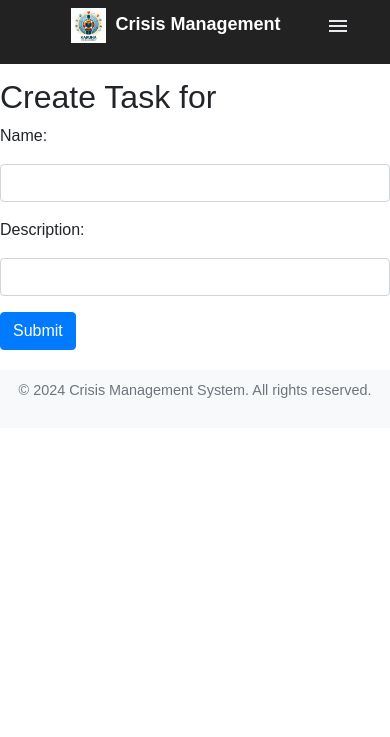
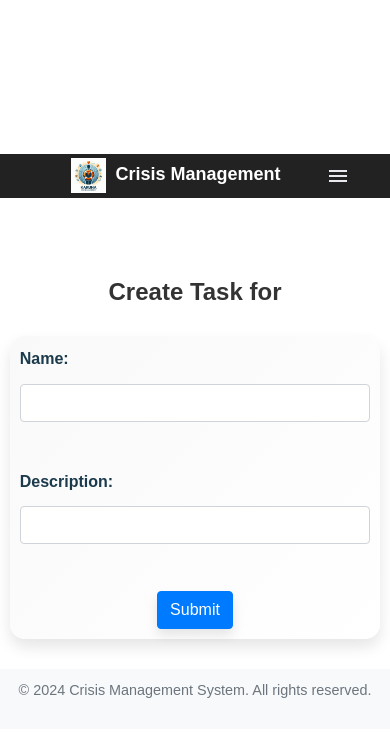
Before and after one commit to kaivalmehta/G5_Crisis_Management_System, a Django app: template source/templates/task_form.html in a window 390 px wide. Shown: the top 737 px of the page. Run offline with Django 5.2, Linux system fonts and the light colour scheme; the template is opened without the code that fills it: values that come from a table or form of the project are taken from there, others are empty; some libraries are stand-ins or nearby versions.

Commit message:
Styling of task page and add task page

```diff
--- /dev/null
+++ b/source/static/style/task_form.css
@@ -0,0 +1,194 @@
+/* General Body Styling */
+body {
+    font-family: 'Poppins', sans-serif;
+    background-color: #ffffff;
+    color: #333333;
+    line-height: 1.6;
+}
+
+/* Title Styling */
+h2 {
+    text-align: center;
+    font-size: 2.2rem;
+    color: #333;
+    margin-top: 80px; /* Push title down to avoid overlap with fixed navbar */
+    margin-bottom: 20px;
+    font-weight: bold;
+}
+
+/* Form Styling */
+form {
+    max-width: 600px;
+    width : 90vw;
+    margin: 30px auto;
+    background: linear-gradient(135deg, #f9f9f9, #ffffff);
+    border-radius: 15px;
+    box-shadow: 0 8px 15px rgba(0, 0, 0, 0.1), 0 -8px 15px rgba(255, 255, 255, 0.5);
+    padding: 30px 40px;
+    display: flex;
+    flex-direction: column;
+    gap: 20px;
+}
+
+/* Label Styling */
+label {
+    font-size: 1rem;
+    font-weight: 600;
+    color: #1b3a4b; /* Deep teal for contrast */
+    margin-bottom: 8px;
+}
+
+input[type="number"],
+select,
+textarea {
+    width: 100%;
+    padding: 12px 15px;
+    font-size: 1rem;
+    border: 1px solid #e3e6f1; /* Light gray border */
+    border-radius: 10px;
+    background: #f9f9f9;
+    color: #1b3a4b;
+    transition: all 0.3s ease;
+}
+
+/* Styling for Textarea */
+textarea {
+    width: 100%;
+    padding: 12px 15px;
+    font-size: 1rem;
+    border: 1px solid #e3e6f1; /* Light gray border */
+    border-radius: 10px;
+    background: #f9f9f9;
+    color: #1b3a4b;
+    resize: vertical; /* Allows vertical resize */
+    transition: all 0.3s ease;
+    box-shadow: 0 2px 6px rgba(0, 0, 0, 0.1); /* Subtle shadow */
+}
+
+/* Textarea Focus Effect */
+textarea:focus {
+    border-color: #3f88c5; /* Blue border on focus */
+    background-color: #ffffff; /* White background when focused */
+    box-shadow: 0 2px 10px rgba(63, 136, 197, 0.3); /* Blue shadow on focus */
+    outline: none; /* Removes default outline */
+}
+
+/* Button Styling */
+button {
+    background-color: #3f88c5; /* Vibrant blue */
+    color: #ffffff;
+    border: none;
+    padding: 12px 20px;
+    font-size: 1rem;
+    font-weight: 600;
+    text-align: center;
+    border-radius: 25px;
+    cursor: pointer;
+    transition: all 0.3s ease;
+    align-self: flex-start;
+    box-shadow: 0 6px 12px rgba(0, 0, 0, 0.1), 0 -6px 12px rgba(255, 255, 255, 0.5);
+
+}
+
+
+
+/* Centering the submit button */
+form button {
+    align-self: center; /* Centers the button horizontally */
+    width: auto; /* Ensures button only takes up as much width as needed */
+}
+
+
+
+/* Reducing space between name and description */
+form label {
+    margin-bottom: 4px; /* Reduced margin between labels */
+}
+form {
+    gap: 15px; /* Overall gap between elements */
+}
+
+/* Additional Adjustment for Input Fields */
+input[type="number"],
+select,
+textarea {
+    margin-bottom: 15px; /* Adjusted margin to reduce space between fields */
+}
+
+/* Button Hover Effect */
+button:hover {
+    background-color: #2b6777; /* Slightly darker teal */
+    transform: translateY(-2px);
+    box-shadow: 0 8px 15px rgba(0, 0, 0, 0.15), 0 -8px 15px rgba(255, 255, 255, 0.6);
+}
+
+/* Button Active Effect */
+button:active {
+    background-color: #388e3c;
+}
+
+/* Message Styling */
+.text-center {
+    text-align: center;
+    color: #f44336; /* Red for error messages */
+    margin-bottom: 15px;
+}
+
+/* Media Queries for Responsiveness */
+@media screen and (max-width: 768px) {
+    /* Form Adjustments for Tablets */
+    form {
+        width: 90%; /* Reduce form width */
+        padding: 15px; /* Less padding */
+    }
+
+    /* Title Scaling for Tablets */
+    h2 {
+        font-size: 1.8rem;
+    }
+
+    /* Input Fields & Button Scaling */
+    input[type="number"],
+    select,
+    textarea,
+    button {
+        font-size: 1rem;
+        padding: 10px;
+    }
+}
+
+@media screen and (max-width: 480px) {
+    /* Form Adjustments for Mobile Devices */
+    form {
+        width: 95%; /* Full-width for small screens */
+        padding: 10px;
+    }
+
+    /* Title Scaling for Mobile */
+    h2 {
+        font-size: 1.5rem;
+    }
+
+    /* Smaller font size and padding for inputs */
+    input[type="number"],
+    select,
+    textarea,
+    button {
+        font-size: 0.9rem;
+        padding: 8px 12px;
+    }
+}
+
+/* Responsive adjustments for navbar */
+@media screen and (max-width: 768px) {
+    /* Adjust navbar height to avoid overlap with title */
+    nav {
+        position: relative;
+        z-index: 999; /* Ensure navbar is on top */
+    }
+
+    /* Margin Top for Body */
+    body {
+        margin-top: 80px; /* Prevent title from being hidden under navbar */
+    }
+}
--- a/source/templates/task.html
+++ b/source/templates/task.html
@@ -5,7 +5,7 @@
 {% block title %}Tasks{% endblock %}
 
 {% block extra_css %}
-<link rel="stylesheet" href="{% static 'style/resources.css' %}">
+<link rel="stylesheet" href="{% static 'style/task.css' %}">
 {% endblock %}
 
 {% block content %}
@@ -22,6 +22,7 @@
 
 
 <!-- Display tasks in a table -->
+<div class="outer-container">
 <table class="table">
     <thead>
         <tr>
@@ -66,7 +67,9 @@
         </tr>
     {% endfor %}
     </tbody>
+    <div/>
 </table>
+
 <!-- Form to add a new task -->
 {% if user.is_authenticated and user.organization %}
 <div class="text-center">
--- a/source/templates/task_form.html
+++ b/source/templates/task_form.html
@@ -1,6 +1,12 @@
 {% extends 'base.html' %}
 
+{% load static %}
+
 {% block title %}Create Tasks{% endblock %}
+
+{% block extra_css %}
+<link rel="stylesheet" href="{% static 'style/task_form.css' %}">
+{% endblock %}
 
 {% block content %}
 <div class="text-center mb-2">
```
Also changed, not shown: source/static/style/task.css (added, +155 -0 lines).
